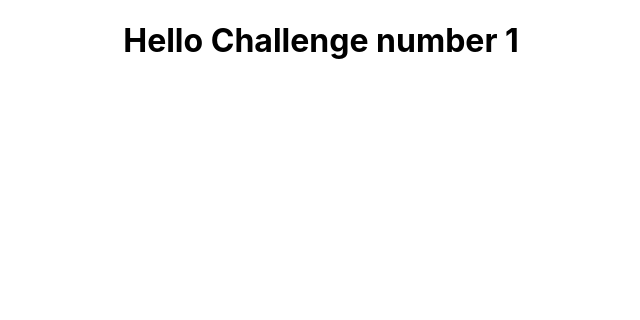
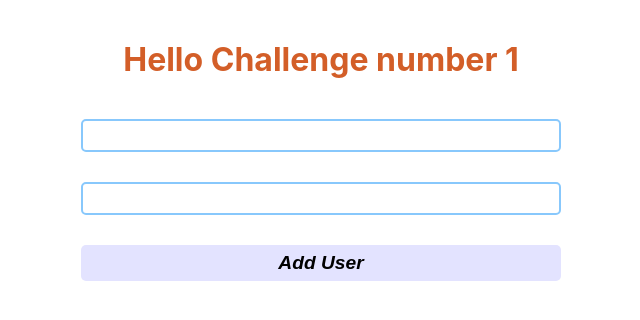
Before and after one commit to Waldemar-00/Challenge_1, a React (Create React App) app: page / in a window 1280 px wide. Shown: the top 320 px of the page, without its empty margins (319-959 px from the left). Built offline with nearby package versions, Linux system fonts and the light colour scheme.

Commit message:
added form with inputs and button, inputs have interactive

```diff
--- a/src/App.css
+++ b/src/App.css
@@ -6,7 +6,10 @@
   height: 40vmin;
   pointer-events: none;
 }
-
+h1 {
+  margin: 40px 0;
+  color: rgb(211, 94, 40);
+}
 @media (prefers-reduced-motion: no-preference) {
   .App-logo {
     animation: App-logo-spin infinite 20s linear;
--- a/src/App.js
+++ b/src/App.js
@@ -1,9 +1,10 @@
 import './App.css'
-
+import Form from './challenge_1/Form'
 function App() {
   return (
     <div className="App">
       <h1>Hello Challenge number 1</h1>
+      <Form />
     </div>
   )
 }
--- /dev/null
+++ b/src/challenge_1/Form.js
@@ -0,0 +1,32 @@
+import Input from './Input'
+import './form.css'
+import FormButton from './FormButton'
+import {useState} from 'react'
+function Form() {
+  const [name, setName] = useState('')
+  const [age, setAge] = useState('')
+  function changeNameHandler(e) {
+    setName(e.target.value)
+  }
+  function changeAgeHandler(e) {
+    setAge(e.target.value)
+  }
+  return (
+    <form className="userForm">
+      <Input
+        type='text'
+        name='name'
+        value={name}
+        onCnange={(e) => changeNameHandler(e)}
+      />
+      <Input
+        type='number'
+        name='age'
+        value={age}
+        onCnange={(e) => changeAgeHandler(e)}
+      />
+      <FormButton />
+    </form>
+  )
+}
+export default Form
--- /dev/null
+++ b/src/challenge_1/FormButton.js
@@ -0,0 +1,7 @@
+import './formButton.css'
+function FormButton() {
+  return (
+    <button className="formButton">Add User</button>
+  )
+}
+export default FormButton
--- /dev/null
+++ b/src/challenge_1/Input.js
@@ -0,0 +1,11 @@
+import './input.css'
+function Input({ type, value, name }) {
+  return (
+    <input
+      className="userInput"
+      type={type}
+    >
+    </input>
+  )
+}
+export default Input
--- /dev/null
+++ b/src/challenge_1/form.css
@@ -0,0 +1,10 @@
+.userForm {
+  display: flex;
+  flex-direction: column;
+  margin: 0 auto;
+  gap: 20px;
+  width: 30rem;
+}
+.userForm:last-child {
+  gap: 30px;
+}
--- /dev/null
+++ b/src/challenge_1/formButton.css
@@ -0,0 +1,15 @@
+.formButton {
+  background-color: rgb(227, 227, 255);
+  border: none;
+  border-radius: 5px;
+  height: 2.2rem;
+  font-size: 1.2rem;
+  font-style: italic;
+  font-weight: bold;
+  cursor: pointer;
+}
+.formButton:active {
+  font-style: normal;
+  transition: all 2 ease;
+  background-color: rgb(79, 235, 79);
+}
--- /dev/null
+++ b/src/challenge_1/input.css
@@ -0,0 +1,17 @@
+.userInput {
+  height: 1.7rem;
+  border: 2px solid rgb(136, 200, 252);
+  border-radius: 5px;
+  outline: 0;
+  font-weight: bold;
+  color: rgb(21, 105, 184);
+  font-size: 1.1rem;
+}
+.userInput:focus {
+  outline: 0;
+  border: 2px solid rgb(247, 207, 97);
+  background-color: rgb(252, 247, 235);
+  color: rgb(184, 27, 21);
+  font-weight: bold;
+  font-style: italic;
+}
```
Also changed, not shown: src/challenge_1/Li.js (added), src/challenge_1/List.js (added), src/challenge_1/li.css (added), src/challenge_1/list.css (added).
